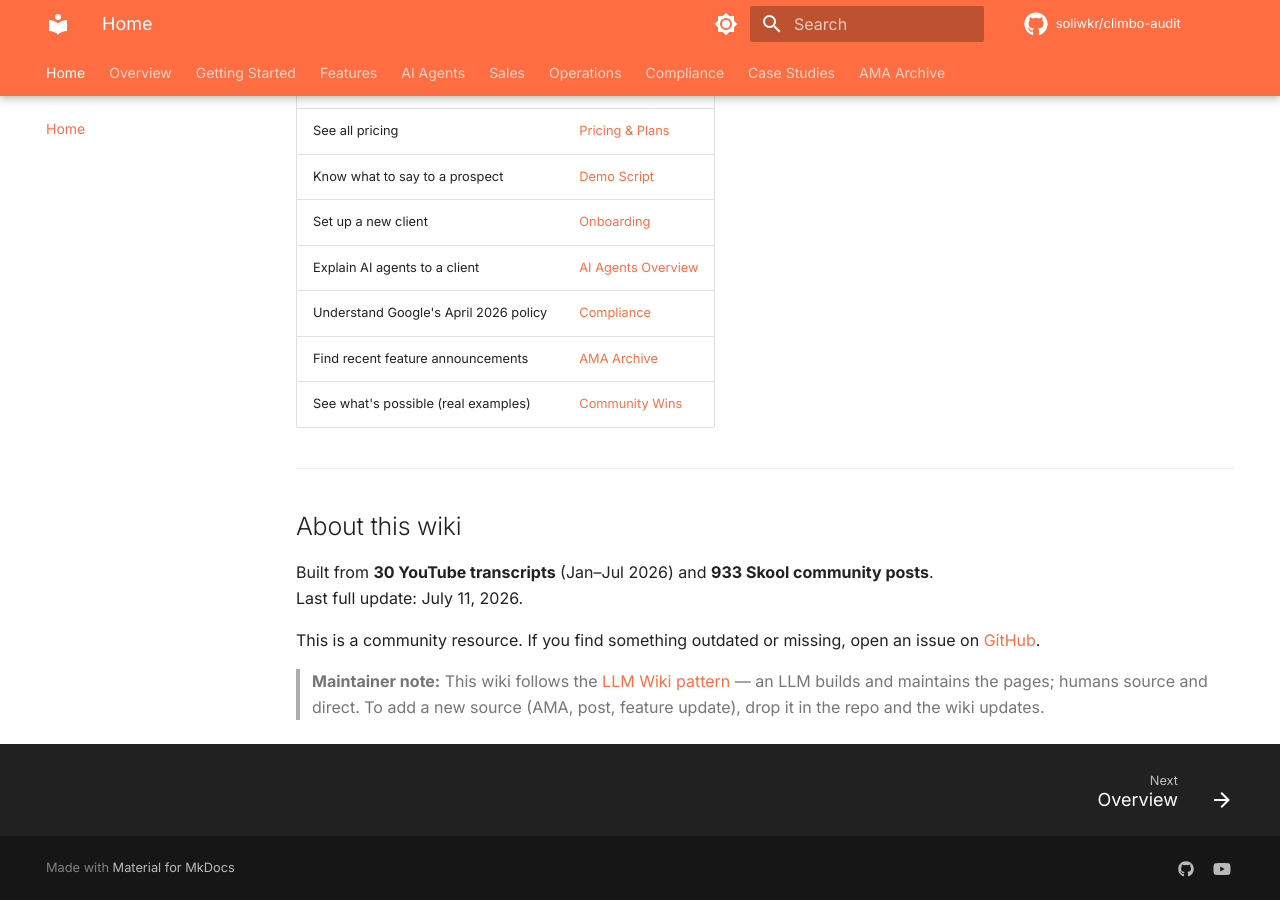
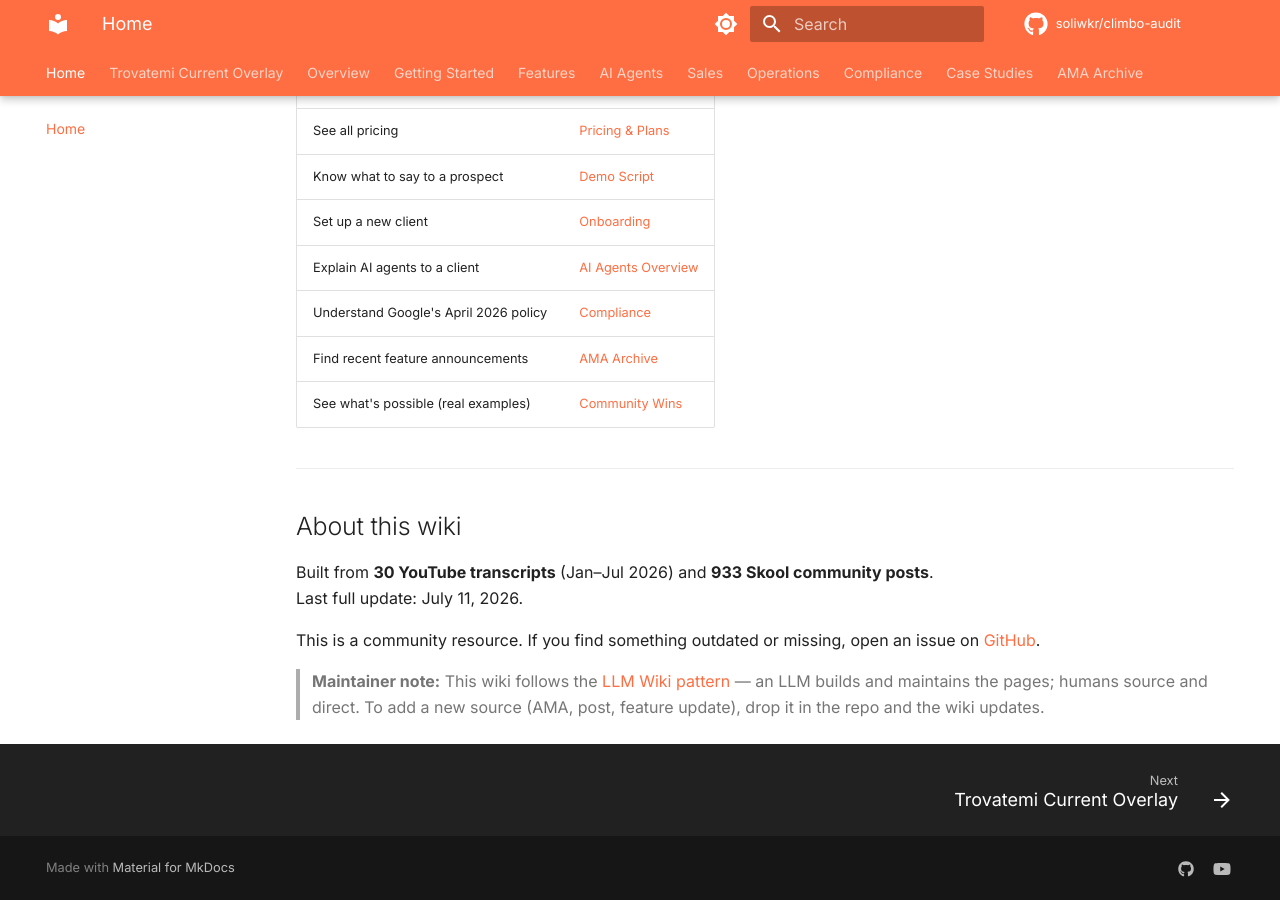
Before and after one commit to soliwkr/climbo-audit, an MkDocs documentation site: the page built from wiki/index.md, in a window 1280 px wide and 900 px high, scrolled down 2461 px. Built offline with MkDocs 1.6.1 and Material for MkDocs 9.7.7, drawn with Linux system fonts in a browser that asks for light colours; comment, search, counter and statistics services are not loaded.

Commit message:
Expose current Trovatemi overlay in wiki navigation

```diff
--- a/mkdocs.yml
+++ b/mkdocs.yml
@@ -65,6 +65,7 @@
 
 nav:
   - Home: index.md
+  - Trovatemi Current Overlay: trovatemi-current-overlay.md
   - Overview: overview.md
   - Getting Started:
     - What is Climbo: getting-started/what-is-climbo.md
```
